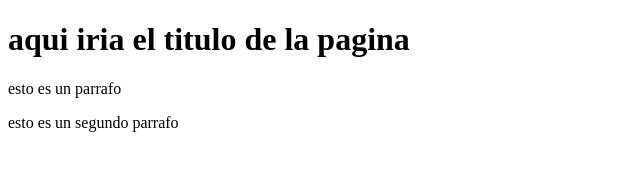
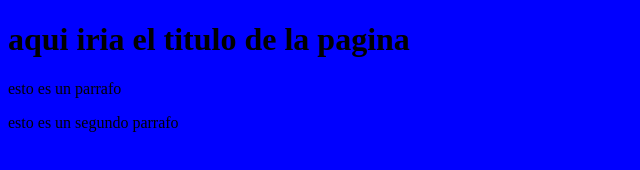
Before and after one commit to alejandro9402/Proyeto-web-empresa-c, a plain HTML site: page index.html in a window 1280 px wide. Shown: the whole page, without its empty margins (0-640 px from the left). Drawn offline with Linux system fonts and the light colour scheme.

Commit message:
cambio eror en link css

```diff
--- a/index.html
+++ b/index.html
@@ -6,7 +6,7 @@
     <meta name="viewport" content="width=device-width, initial-scale=1.0">
     <title>Document</title>
 </head>
-    <style href="miEstilo.css"></style>
+    <link rel="stylesheet" href="miEstilo.css"></style>
 <body>
     <h1>aqui iria el titulo de la pagina </h1>
     <p>esto es un parrafo </p>
```
